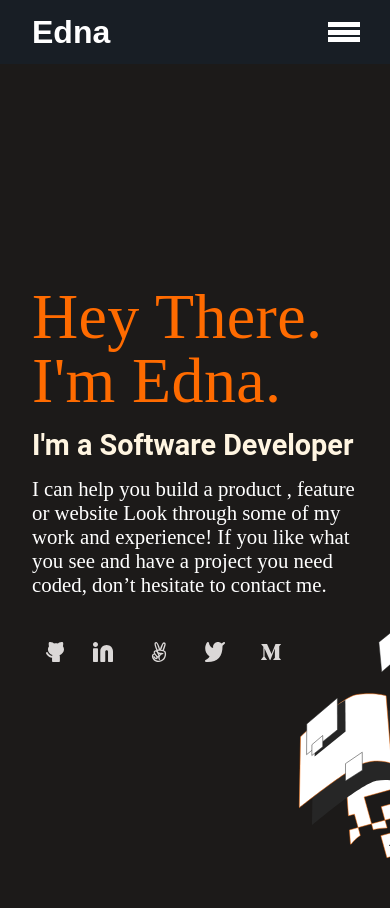
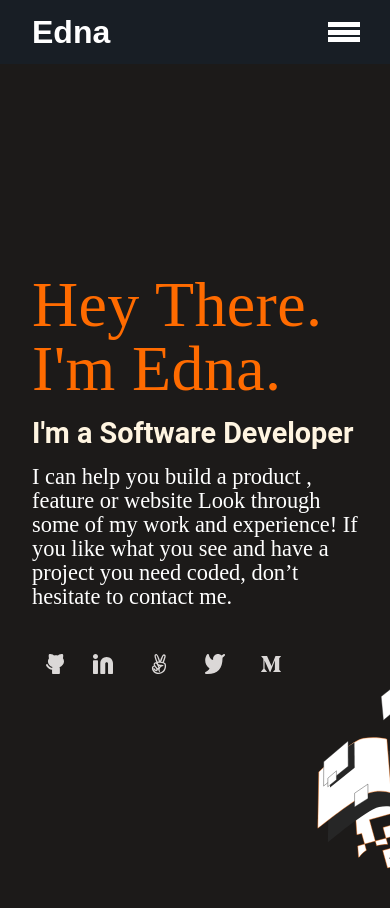
Before and after one commit to Edna-Codes/Portfolio-Project, a plain HTML site: page index.html in a window 390 px wide. Drawn offline with Linux system fonts and the light colour scheme.

Commit message:
Make the homepage responsive

```diff
--- a/style.css
+++ b/style.css
@@ -10,10 +10,6 @@
 body {
   font-family: Arial, Helvetica, sans-serif;
   overflow-x: hidden;
-  background: #1c1a19 url(./images/Illustration.svg);
-  background-repeat: no-repeat;
-  background-position: right bottom;
-  background-size: auto;
 }
 
 .nav-header {
@@ -48,6 +44,10 @@ body {
 }
 
 .hero {
+  background: #1c1a19 url(./images/Illustration.svg);
+  background-repeat: no-repeat;
+  background-position: right bottom;
+  background-size: auto;
   display: flex;
   align-items: center;
   justify-content: center;
@@ -107,6 +107,10 @@ body {
 
 /* responsive design */
 @media screen and (min-width: 375px) {
+  .hero {
+    background-size: 30%;
+  }
+
   .hero-section {
     margin: 2rem;
   }
@@ -120,7 +124,7 @@ body {
   }
 
   .hero p {
-    font-size: 1.3rem;
+    font-size: 1.4rem;
   }
 
   .social-icons img {
```
